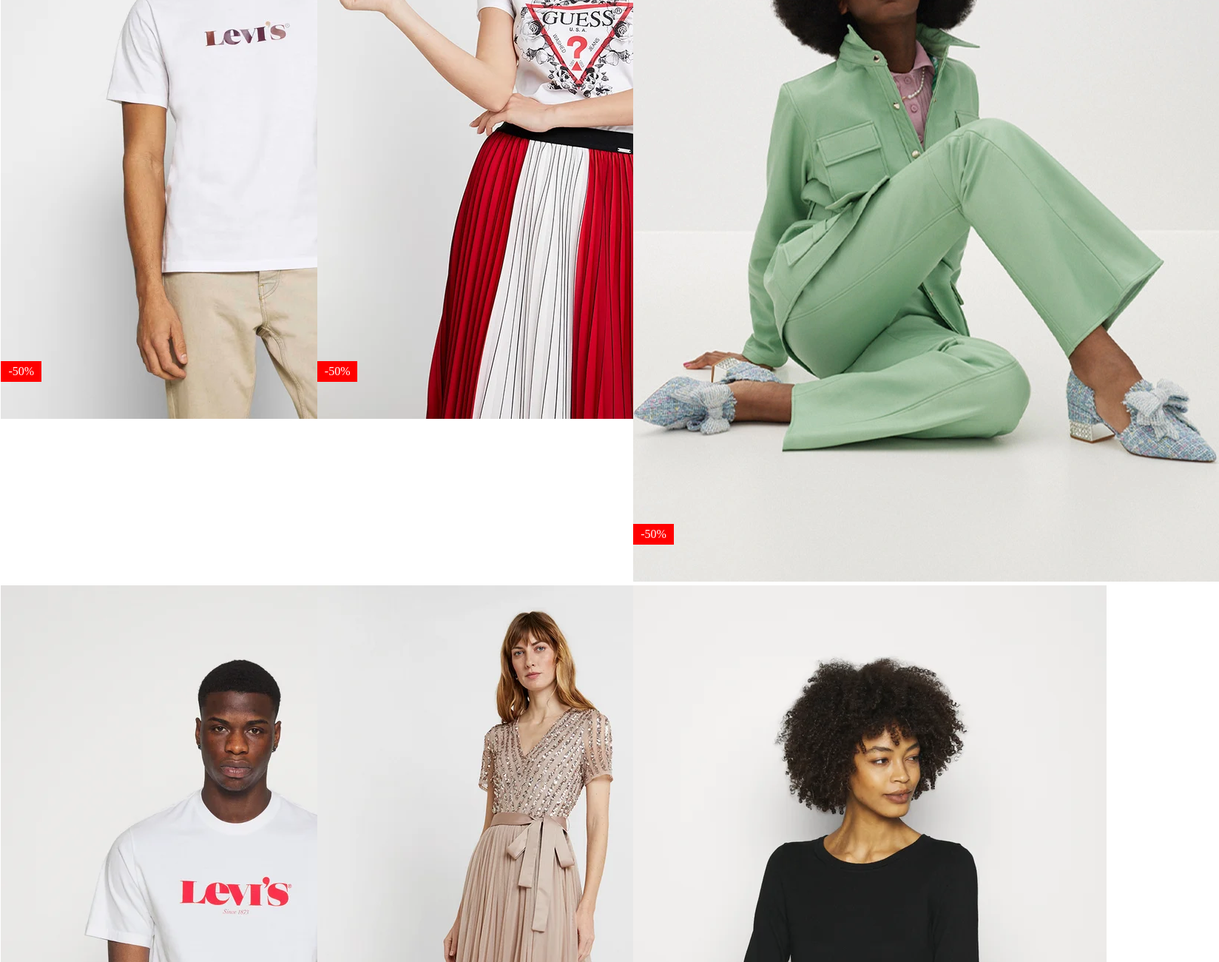
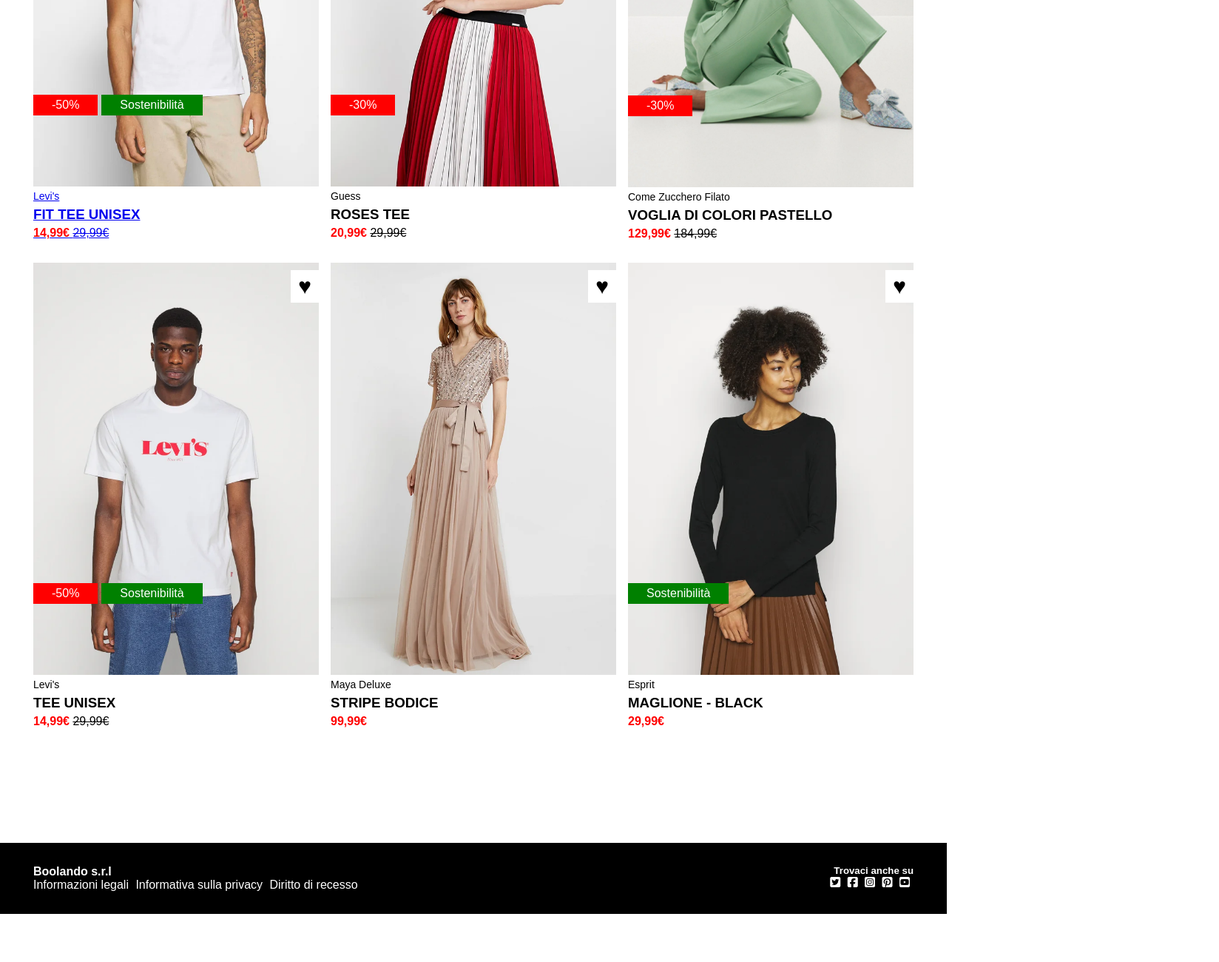
Before and after one commit to giovanbattista-web/html-css-boolando, a plain HTML site: page index.html in a window 1280 px wide. Shown: the part 460-1760 px from the top of the page at 74% size, 1648 px wide, since content can reach past the window. After the commit the page ends 1695 px from the top, so only its background shows below. Drawn offline with Linux system fonts and the light colour scheme.

Commit message:
[UPD] CORREZIONE DEL PROFESSORE

```diff
--- a/index.html
+++ b/index.html
@@ -3,95 +3,173 @@
 <head>
     <meta charset="UTF-8">
     <meta name="viewport" content="width=device-width, initial-scale=1.0">
+    <link rel="stylesheet" href="style.css">
+    <link rel="stylesheet" href="https://cdnjs.cloudflare.com/ajax/libs/font-awesome/6.7.2/css/all.min.css"
+    integrity="sha512-Evv84Mr4kqVGRNSgIGL/F/aIDqQb7xQ2vcrdIwxfjThSH8CSR7PBEakCr51Ck+w+/U6swU2Im1vVX0SVk9ABhg==
+    " crossorigin="anonymous" referrerpolicy="no-referrer" />
     <title>Boolando</title>
-    <link rel="stylesheet" href="style.css">
 </head>
 <body>
     <header>
-
-    </header>
-     <!-- struttura delle card e caricamento foto-->
-    <main>
-        <div class="container justify-content-center">
-            <div class="colonna-33 ">
-              <div class="card">
-                  <div class="card-immagine">
-                   <img class="fronte" src="./img/1.webp" alt="">
-                   <img class="retro" src="./img/1b.webp" alt="">
-                   <div class="etichetta etichetta-rossa">
-                   -50%
+        <div class="container justify-content-between align-items-center">
+            <div class="col-33 ">
+             <div class="content-header">
+              <ul>
+                <li><a href="#">Donna</a></li>
+                <li><a href="#">Uomo</a></li>
+                <li><a href="#">Bambini</a></li>
+              </ul>
              </div>
-                   <div class="overlay"></div>
+            </div>
+            <div class="col-33 ">
+              <div class="content-header text-center">
+                <img class="logo" src="./img/boolean-logo.png" alt="">
+              </div>
+            </div>
+            <div class="col-33 ">
+              <div class="content-header">
+                <ul class="text-right">
+                  <li><i class="fas fa-user"></i></li>
+                  <li><i class="fa-regular fa-heart"></i></li>
+                  <li><i class="fa-solid fa-bag-shopping"></i></li>
+                  <li></li>
+                </ul>
               </div>
             </div>
         </div>
-            <div class="colonna-33 ">
+    </header>
+    <main>
+      <div class="container flex-wrap justify-content-between">
+        <div class="col-33 ">
+<!-- BONUS AD ESEMPIO SU QUESTA CARD CON CUORICINO NERO DA MODIFICARE SU CSS SICCOME COL TAG a DIVENTA BLU -->
+         <a href="#">
           <div class="card">
-                  <div class="card-immagine">
-                   <img class="fronte" src="./img/2.webp" alt="">
-                   <img class="retro" src="./img/2b.webp" alt="">
-                   <div class="etichetta etichetta-rossa">
-                   -50%
+            <div class="card-image">
+                <img class="front-image img-fluid" src="./img/1.webp" alt="">
+                <img class="back-image img-fluid" src="./img/1b.webp" alt="">
+                <div class="labels">
+                  <div class="label bg-red">-50%</div>
+                  <div class="label bg-green">Sostenibilità</div>
                 </div>
-                   <div class="overlay"></div>
+                <div class="favourite">&hearts;</div>
+            </div>
+            <div class="card-text">
+              <span class="brand">Levi's</span>
+              <h3 class="name">Fit Tee Unisex</h3>
+              <strong class="price">14,99&euro;</strong> <del>29,99&euro;</del> </strong>
+            </div>
+          </div>
+         </a>
+        </div>
+        <div class="col-33 ">
+          <div class="card">
+            <div class="card-image">
+                <img class="front-image img-fluid" src="./img/2.webp" alt="">
+                <img class="back-image img-fluid" src="./img/2b.webp" alt="">
+                <div class="labels">
+                  <div class="label bg-red">-30%</div>
+                </div>
+                <div class="favourite">&hearts;</div>
+            </div>
+            <div class="card-text">
+              <span class="brand">Guess</span>
+              <h3 class="name">Roses Tee</h3>
+              <strong class="price">20,99&euro;</strong> <del>29,99&euro;</del> </strong>
             </div>
           </div>
         </div>
-            <div class="colonna-33 ">
+        <div class="col-33 ">
           <div class="card">
-                  <div class="card-immagine">
-                   <img class="fronte" src="./img/3.webp" alt="">
-                   <img class="retro" src="./img/3b.webp" alt="">
-                   <div class="etichetta etichetta-rossa">
-                   -50%
+            <div class="card-image">
+                <img class="front-image img-fluid" src="./img/3.webp" alt="">
+                <img class="back-image img-fluid" src="./img/3b.webp" alt="">
+                <div class="labels">
+                  <div class="label bg-red">-30%</div>
                 </div>
-                   <div class="overlay"></div>
+                <div class="favourite">&hearts;</div>
+            </div>
+            <div class="card-text">
+              <span class="brand">Come Zucchero Filato</span>
+              <h3 class="name">Voglia Di Colori Pastello</h3>
+              <strong class="price">129,99&euro;</strong> <del>184,99&euro;</del> </strong>
             </div>
           </div>
         </div>
-            <div class="colonna-33 ">
+        <div class="col-33 ">
           <div class="card">
-                  <div class="card-immagine">
-                   <img class="fronte" src="./img/4.webp" alt="">
-                   <img class="retro" src="./img/4b.webp" alt="">
-                   <div class="etichetta etichetta-rossa">
-                   -50%
+            <div class="card-image">
+                <img class="front-image img-fluid" src="./img/4.webp" alt="">
+                <img class="back-image img-fluid" src="./img/4b.webp" alt="">
+                <div class="labels">
+                  <div class="label bg-red">-50%</div>
+                  <div class="label bg-green">Sostenibilità</div>
                 </div>
-                   <div class="overlay"></div>
+                <div class="favourite">&hearts;</div>
+            </div>
+            <div class="card-text">
+              <span class="brand">Levi's</span>
+              <h3 class="name">Tee Unisex</h3>
+              <strong class="price">14,99&euro;</strong> <del>29,99&euro;</del> </strong>
             </div>
           </div>
         </div>
-            <div class="colonna-33 ">
+        <div class="col-33 ">
           <div class="card">
-                  <div class="card-immagine">
-                   <img class="fronte" src="./img/5.webp" alt="">
-                   <img class="retro" src="./img/5b.webp" alt="">
-                   <div class="etichetta etichetta-rossa">
-                   -50%
+            <div class="card-image">
+                <img class="front-image img-fluid" src="./img/5.webp" alt="">
+                <img class="back-image img-fluid" src="./img/5b.webp" alt="">
+                <div class="favourite">&hearts;</div>
             </div>
-                   <div class="overlay"></div>
+            <div class="card-text">
+              <span class="brand">Maya Deluxe</span>
+              <h3 class="name">Stripe Bodice</h3>
+              <strong class="price">99,99&euro;</strong>
             </div>
           </div>
         </div>
-            <div class="colonna-33 ">
+        <div class="col-33 ">
           <div class="card">
-                  <div class="card-immagine">
-                   <img class="fronte" src="./img/6.webp" alt="">
-                   <img class="retro" src="./img/6b.webp" alt="">
-                   <div class="etichetta etichetta-rossa">
-                   -50%
+            <div class="card-image">
+                <img class="front-image img-fluid" src="./img/6.webp" alt="">
+                <img class="back-image img-fluid" src="./img/6b.webp" alt="">
+                <div class="labels">
+                  <div class="label bg-green">Sostenibilità</div>
                 </div>
-                   <div class="overlay"></div>
+                <div class="favourite">&hearts;</div>
+            </div>
+            <div class="card-text">
+              <span class="brand">Esprit</span>
+              <h3 class="name">Maglione - Black</h3>
+              <strong class="price">29,99&euro;</strong>
             </div>
           </div>
         </div>
     </div>
     </main>
     <footer>
-      <div>
-        <div>Boolando srl</div>
-        <span>Informazioni legali normativa sulla privacy Diritto di recesso</span>
-
+      <div class="container">
+        <div class="col-50">
+          <div class="content">
+            <h4>Boolando s.r.l</h4>
+            <ul>
+              <li>Informazioni legali</li>
+              <li>Informativa sulla privacy</li>
+              <li>Diritto di recesso</li>
+            </ul>
+          </div>
+        </div>
+        <div class="col-50">
+          <div class="content text-right">
+            <h5>Trovaci anche su</h5>
+            <ul>
+              <li><i class="fa-brands fa-twitter-square"></i></li>
+              <li><i class="fa-brands fa-facebook-square"></i></li>
+              <li><i class="fa-brands fa-instagram-square"></i></li>
+              <li><i class="fa-brands fa-pinterest-square"></i></li>
+              <li><i class="fa-brands fa-youtube-square"></i></li>
+            </ul>
+          </div>
+        </div>
       </div>
     </footer>
 </body>
--- a/style.css
+++ b/style.css
@@ -4,92 +4,165 @@
     box-sizing:border-box;
 }
 
-header {
-        background-color: orangered;
-        color: white;
-        padding : 10px 0;
-        position : fixed;
-        width : 100%;
-        height : 60px;
-        z-index : 1;
+body{
+    font-family: Arial, Helvetica, sans-serif;
 }
 
-main {
-    padding-top: 8%;
+header{
+    background-color: orange;
+    padding : 10px 0;
+    position : fixed;
+    top : 0;
+    left : 0;
+    width: 100%;
+    z-index : 1;
 }
 
-.container {
-            max-width:1400px;
-            margin : 0 auto;
-            display : flex;
-            flex-wrap: wrap;
-            gap : 5px;
+footer{
+    background-color: black;
+    padding : 25px 0;
 }
 
-/* suddivisione delle colonne */
-.colonna-33 {
-            width: 33%;
+main{
+    padding : 150px 0;
 }
 
-/* allineamento verso il centro del contenitore */
-.justify-content-center {
-                         justify-content: center;
+.container{
+    display: flex;
+    max-width: 1200px;
+    margin: 0 auto;
+    row-gap : 20px;
 }
 
-
-.card {
-       width : 100%;
-       position : relative;
+.col-33{
+    width: 33%;
 }
 
-.card-immagini {
-                max-width:100%;
+.col-50{
+    width: 50%;
 }
 
-.etichetta {
-            padding : 5px 10px;
-            color : white;
-            position : absolute;
-            bottom: 50px;
-            left : 0px;
-
+.content-header, .content, .card{
+    padding : 5px;
 }
 
-.etichetta-rossa {
-                  background-color: red;
+.justify-content-between{
+    justify-content: space-between;
 }
 
-.etichetta-verde {
-                  background-color: green;
+.align-items-center{
+    align-items: center;
 }
 
-.overlay {
-          width : 100%;
-          height : 100%;
-          background-color: rgba(0,0,0,0.5);
-          position : absolute;
-          top : 0;
-          color: white;
-          font-size : 30px;
-          opacity : 0;
+.flex-wrap{
+    flex-wrap : wrap;
 }
 
-.card:hover .overlay {
-                      opacity : 1;
+.img-fluid{
+    max-width: 100%;
 }
 
-.card:hover .fronte {
-                     display : none;
+.text-center{
+    text-align: center;
 }
 
-.card:hover .retro {
-    display : block;
+.text-right{
+    text-align: right;
 }
 
-.fronte {
-         display: block;
+.content-header ul, footer ul{
+    list-style-type : none;
 }
 
-.retro {
+.content-header ul li, footer ul li{
+      display: inline-block;
+      margin-right : 5px;
+      color : white;
+}
+
+.content-header ul li a{
+    color : white;
+    font-weight: 700;
+    text-decoration: none;
+}
+
+.content-header ul li i{
+    color : white;
+}
+
+.logo{
+    width: 150px;
+}
+
+.front-image{
+    /* VALORE DI DEFAULT */
+    display: inline-block;
+}
+
+.back-image{
     display: none;
 }
+
+.card:hover .front-image{
+    display: none;
+}
+
+.card:hover .back-image{
+    display: inline-block;
+}
+
+.card-image{
+    position : relative;
+}
+
+.labels{
+    display: flex;
+    position : absolute;
+    bottom : 100px;
+    left : 0;
+}
+
+.label{
+    padding : 5px 25px;
+    color: white;
+    margin-right: 5px;
+}
+
+.bg-green{
+    background-color: green;
+}
+
+.bg-red{
+    background-color: red;
+}
+
+.favourite{
+    background-color: white;
+    font-size : 30px;
+    padding : 5px 10px;
+    position : absolute;
+    top : 10px;
+    right: 0px;
+    color : black;
+}
+
+.favourite:hover{
+    color : red;
+}
+
+.brand{
+    font-size : 14px;
+}
+
+h3{
+    text-transform: uppercase;
+    margin : 5px 0;
+}
+
+h4, h5{
+    color : white;
+}
+
+.price{
+    color : red;
+}
```
Lines whose indentation alone changed are shown as unchanged.
